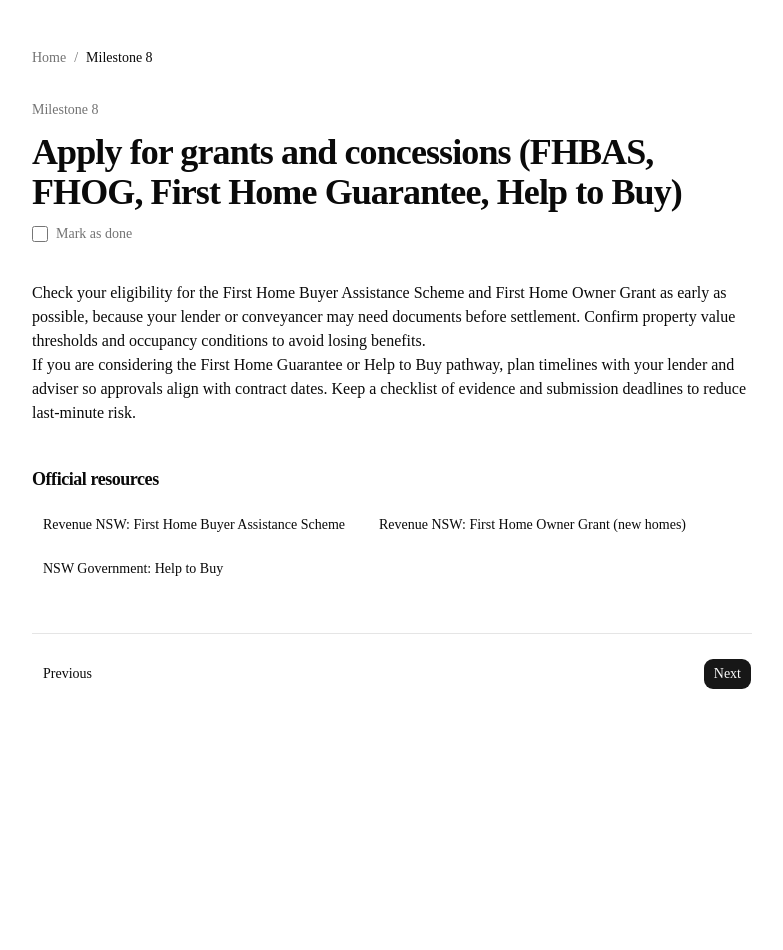
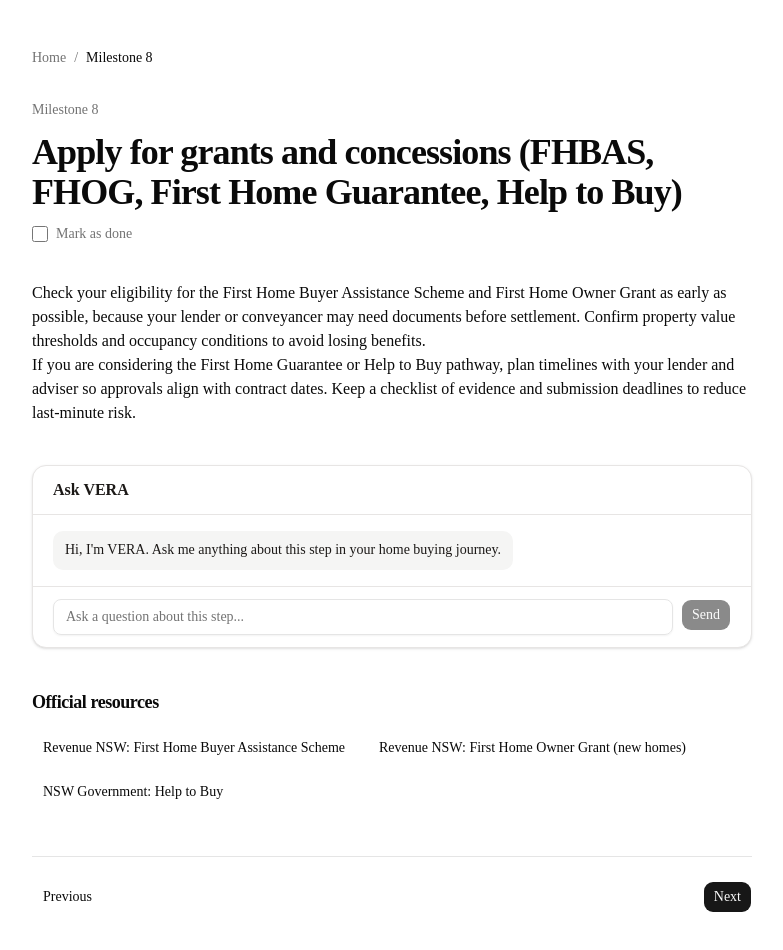
Before and after one commit to SaraRaRaRay/Vera-mvp, a Next.js app: page /milestones/apply-for-grants-and-concessions in a window 1280 px wide. Shown: the top 950 px of the page, without its empty margins (248-1031 px from the left). Before the commit the page ends 800 px from the top, so only its background shows below. Built offline with nearby package versions, Linux system fonts and the light colour scheme.

Commit message:
Session 5: VERA chat with Anthropic API on milestone pages

```diff
--- a/package.json
+++ b/package.json
@@ -8,6 +8,7 @@
     "start": "next start"
   },
   "dependencies": {
+    "@anthropic-ai/sdk": "^0.94.0",
     "@base-ui/react": "^1.4.1",
     "class-variance-authority": "^0.7.1",
     "clsx": "^2.1.1",
--- /dev/null
+++ b/src/app/actions/ask.ts
@@ -0,0 +1,62 @@
+"use server";
+
+import Anthropic from "@anthropic-ai/sdk";
+
+import { milestones } from "@/lib/milestones";
+
+export type ChatMessage = {
+  role: "user" | "assistant";
+  content: string;
+};
+
+const FALLBACK_ERROR_MESSAGE =
+  "Sorry, I couldn't get an answer right now. Please try again in a moment.";
+
+export async function askMilestoneQuestion(
+  milestoneSlug: string,
+  conversation: ChatMessage[],
+): Promise<string> {
+  const milestone = milestones.find((item) => item.id === milestoneSlug);
+  if (!milestone) {
+    return "Sorry, I couldn't find this milestone's guidance. Please refresh and try again.";
+  }
+
+  const apiKey = process.env.ANTHROPIC_API_KEY;
+  if (!apiKey) {
+    return "I’m not connected yet. Please add an Anthropic API key and try again.";
+  }
+
+  const anthropic = new Anthropic({ apiKey });
+  const recentConversation = conversation
+    .filter((message) => message.content.trim().length > 0)
+    .slice(-10);
+
+  const systemPrompt = [
+    "You are VERA, a friendly AI guide for NSW first home buyers in Australia.",
+    "Answer in plain Australian English.",
+    "Be calm, warm, and reassuring — the user is making a stressful decision.",
+    "Stay grounded in the milestone context provided.",
+    "Never give regulated financial or legal advice — instead point users to NSW Government, Revenue NSW, Fair Trading, a licensed mortgage broker, or a conveyancer/solicitor.",
+    "If you don't know something specific to NSW, say so honestly.",
+    "Keep replies concise (2–4 short paragraphs max) unless the user asks for more detail.",
+    "",
+    `Milestone title: ${milestone.title}`,
+    "Milestone guidance:",
+    milestone.guidance,
+  ].join("\n");
+
+  try {
+    const response = await anthropic.messages.create({
+      model: "claude-sonnet-4-6",
+      max_tokens: 600,
+      system: systemPrompt,
+      messages: recentConversation,
+    });
+
+    const textBlock = response.content.find((block) => block.type === "text");
+    return textBlock?.text?.trim() || FALLBACK_ERROR_MESSAGE;
+  } catch (error) {
+    console.error("Anthropic ask action failed:", error);
+    return FALLBACK_ERROR_MESSAGE;
+  }
+}
--- a/src/app/milestones/[id]/page.tsx
+++ b/src/app/milestones/[id]/page.tsx
@@ -1,6 +1,7 @@
 import Link from "next/link";
 import { notFound } from "next/navigation";
 
+import { MilestoneChat } from "@/components/MilestoneChat";
 import { MilestoneToggle } from "@/components/milestone-toggle";
 import { buttonVariants } from "@/components/ui/button";
 import { milestones } from "@/lib/milestones";
@@ -47,6 +48,8 @@ export default async function MilestoneDetailPage({ params }: MilestoneDetailPag
         ))}
       </article>
 
+      <MilestoneChat slug={milestone.id} />
+
       <section className="mt-10">
         <h2 className="mb-4 text-lg font-semibold tracking-tight">Official resources</h2>
         <div className="flex flex-wrap gap-3">
--- /dev/null
+++ b/src/components/MilestoneChat.tsx
@@ -0,0 +1,85 @@
+"use client";
+
+import { FormEvent, useState } from "react";
+
+import { askMilestoneQuestion, type ChatMessage } from "@/app/actions/ask";
+import { Button } from "@/components/ui/button";
+import { Input } from "@/components/ui/input";
+
+type MilestoneChatProps = {
+  slug: string;
+};
+
+const initialAssistantMessage: ChatMessage = {
+  role: "assistant",
+  content: "Hi, I'm VERA. Ask me anything about this step in your home buying journey.",
+};
+
+export function MilestoneChat({ slug }: MilestoneChatProps) {
+  const [messages, setMessages] = useState<ChatMessage[]>([initialAssistantMessage]);
+  const [inputValue, setInputValue] = useState("");
+  const [loading, setLoading] = useState(false);
+
+  async function handleSubmit(event: FormEvent<HTMLFormElement>) {
+    event.preventDefault();
+    const trimmedInput = inputValue.trim();
+    if (!trimmedInput || loading) {
+      return;
+    }
+
+    const userMessage: ChatMessage = { role: "user", content: trimmedInput };
+    const nextMessages = [...messages, userMessage];
+    setMessages(nextMessages);
+    setInputValue("");
+    setLoading(true);
+
+    const reply = await askMilestoneQuestion(slug, nextMessages);
+
+    setMessages((current) => [...current, { role: "assistant", content: reply }]);
+    setLoading(false);
+  }
+
+  return (
+    <section className="mt-10 rounded-xl border border-stone-200 bg-white shadow-sm">
+      <div className="border-b border-stone-200 px-4 py-3 sm:px-5">
+        <h2 className="text-base font-semibold text-stone-900">Ask VERA</h2>
+      </div>
+
+      <div className="max-h-96 space-y-3 overflow-y-auto px-4 py-4 sm:px-5">
+        {messages.map((message, index) => (
+          <div
+            key={`${message.role}-${index}`}
+            className={`flex ${message.role === "user" ? "justify-end" : "justify-start"}`}
+          >
+            <p
+              className={`max-w-[85%] rounded-lg px-3 py-2 text-sm leading-relaxed ${
+                message.role === "user"
+                  ? "bg-emerald-100 text-emerald-900"
+                  : "bg-stone-100 text-stone-900"
+              }`}
+            >
+              {message.content}
+            </p>
+          </div>
+        ))}
+        {loading ? <p className="text-sm text-stone-500">VERA is thinking...</p> : null}
+      </div>
+
+      <form
+        onSubmit={handleSubmit}
+        className="flex gap-2 border-t border-stone-200 px-4 py-3 sm:px-5"
+        aria-label="Ask VERA about this milestone"
+      >
+        <Input
+          value={inputValue}
+          onChange={(event) => setInputValue(event.target.value)}
+          placeholder="Ask a question about this step..."
+          disabled={loading}
+        />
+        <Button type="submit" disabled={loading || inputValue.trim().length === 0}>
+          Send
+        </Button>
+      </form>
+    </section>
+  );
+}
--- /dev/null
+++ b/src/components/ui/input.tsx
@@ -0,0 +1,19 @@
+import * as React from "react";
+
+import { cn } from "@/lib/utils";
+
+function Input({ className, type = "text", ...props }: React.ComponentProps<"input">) {
+  return (
+    <input
+      type={type}
+      data-slot="input"
+      className={cn(
+        "border-input placeholder:text-muted-foreground focus-visible:border-ring focus-visible:ring-ring/50 aria-invalid:ring-destructive/20 dark:aria-invalid:ring-destructive/40 dark:bg-input/30 flex h-9 w-full min-w-0 rounded-md border bg-transparent px-3 py-1 text-base shadow-xs outline-none transition-[color,box-shadow] disabled:pointer-events-none disabled:cursor-not-allowed disabled:opacity-50 focus-visible:ring-3 aria-invalid:border-destructive md:text-sm",
+        className,
+      )}
+      {...props}
+    />
+  );
+}
+
+export { Input };
```
Also changed, not shown: 2 other files (tests, documents, lock files or other folders).
